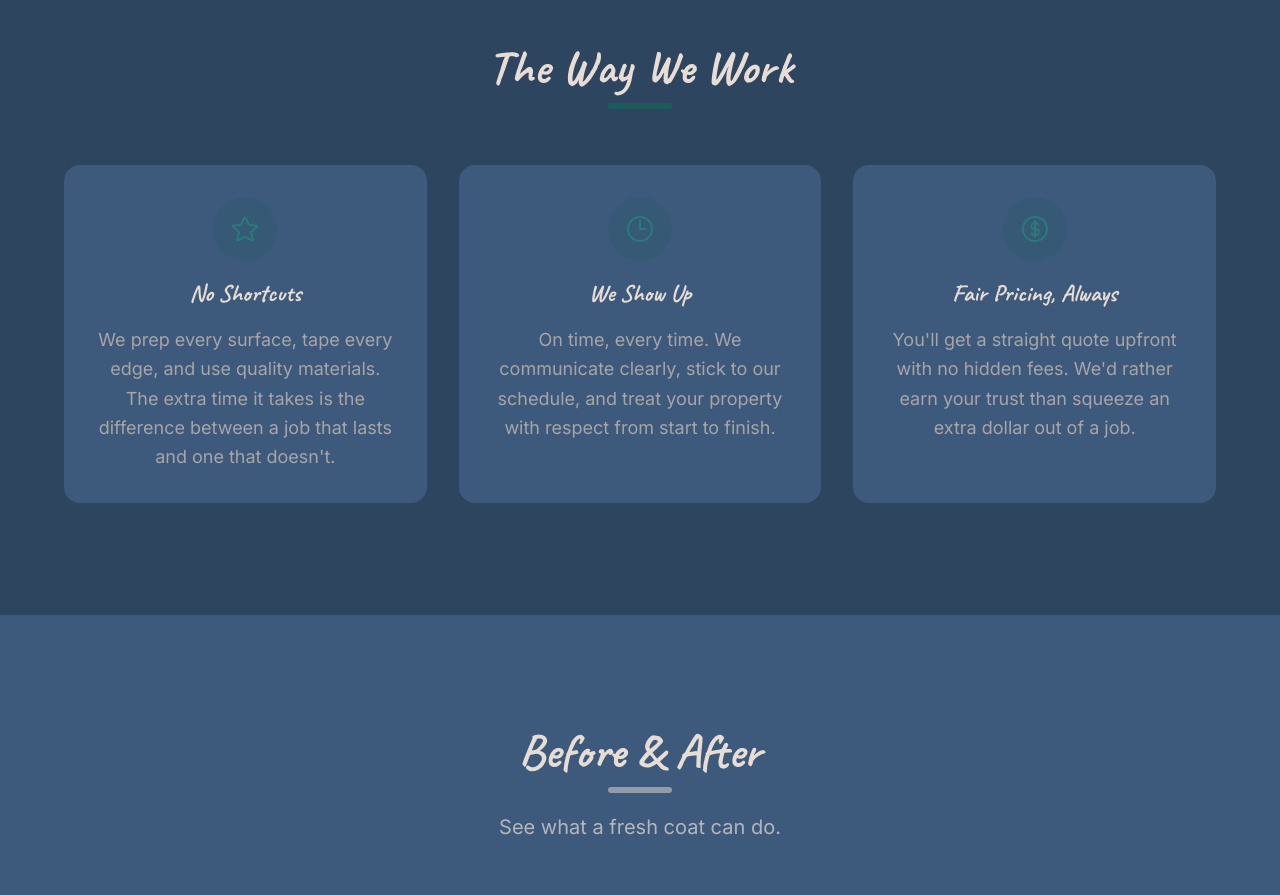
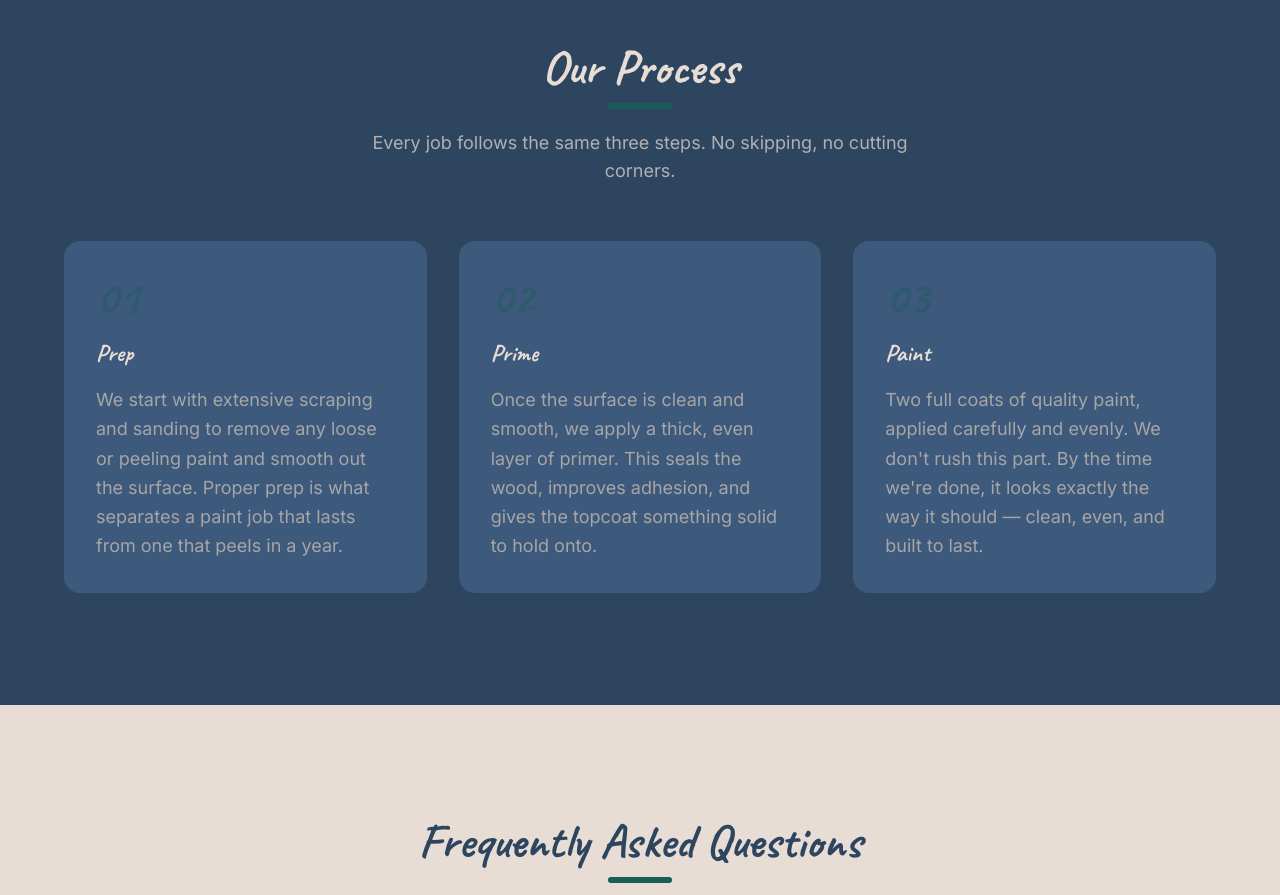
Before and after one commit to bossola2/still-painting-co, a Next.js app: page / in a window 1280 px wide. Shown: the part 1860-2755 px from the top of the page. Built offline with nearby package versions, Linux system fonts and the light colour scheme.

Commit message:
Add Text Us button and update to Sam's number

```diff
--- a/app/components/NavMenu.tsx
+++ b/app/components/NavMenu.tsx
@@ -6,9 +6,11 @@ export default function NavMenu() {
 
   const links = [
     { label: "Services", href: "#services" },
+    { label: "Our Process", href: "#process" },
     { label: "Before & After", href: "#gallery" },
     { label: "About Us", href: "#about" },
     { label: "Reviews", href: "#testimonials" },
+    { label: "FAQ", href: "#faq" },
     { label: "Get a Quote", href: "#quote" },
   ];
 
--- a/app/page.tsx
+++ b/app/page.tsx
@@ -1,8 +1,9 @@
 import QuoteForm from "./components/QuoteForm";
 import NavMenu from "./components/NavMenu";
 
-const PHONE = "(412) 877-5545";
-const PHONE_HREF = "tel:+14128775545";
+const PHONE = "(804) 928-7714";
+const PHONE_HREF = "tel:+18049287714";
+const SMS_HREF = "sms:+18049287714";
 const EMAIL = "stillpaintingco@gmail.com";
 const EMAIL_HREF = "mailto:stillpaintingco@gmail.com";
 
@@ -39,33 +40,48 @@ const services = [
   },
 ];
 
-const values = [
+const process = [
   {
-    title: "No Shortcuts",
-    desc: "We prep every surface, tape every edge, and use quality materials. The extra time it takes is the difference between a job that lasts and one that doesn't.",
-    icon: (
-      <svg className="w-8 h-8" fill="none" stroke="currentColor" strokeWidth="1.5" viewBox="0 0 24 24">
-        <path strokeLinecap="round" strokeLinejoin="round" d="M11.48 3.499a.562.562 0 011.04 0l2.125 5.111a.563.563 0 00.475.345l5.518.442c.499.04.701.663.321.988l-4.204 3.602a.563.563 0 00-.182.557l1.285 5.385a.562.562 0 01-.84.61l-4.725-2.885a.563.563 0 00-.586 0L6.982 20.54a.562.562 0 01-.84-.61l1.285-5.386a.562.562 0 00-.182-.557l-4.204-3.602a.563.563 0 01.321-.988l5.518-.442a.563.563 0 00.475-.345L11.48 3.5z" />
-      </svg>
-    ),
+    step: "01",
+    title: "Prep",
+    desc: "We start with extensive scraping and sanding to remove any loose or peeling paint and smooth out the surface. Proper prep is what separates a paint job that lasts from one that peels in a year.",
   },
   {
-    title: "We Show Up",
-    desc: "On time, every time. We communicate clearly, stick to our schedule, and treat your property with respect from start to finish.",
-    icon: (
-      <svg className="w-8 h-8" fill="none" stroke="currentColor" strokeWidth="1.5" viewBox="0 0 24 24">
-        <path strokeLinecap="round" strokeLinejoin="round" d="M12 6v6h4.5m4.5 0a9 9 0 11-18 0 9 9 0 0118 0z" />
-      </svg>
-    ),
+    step: "02",
+    title: "Prime",
+    desc: "Once the surface is clean and smooth, we apply a thick, even layer of primer. This seals the wood, improves adhesion, and gives the topcoat something solid to hold onto.",
   },
   {
-    title: "Fair Pricing, Always",
-    desc: "You'll get a straight quote upfront with no hidden fees. We'd rather earn your trust than squeeze an extra dollar out of a job.",
-    icon: (
-      <svg className="w-8 h-8" fill="none" stroke="currentColor" strokeWidth="1.5" viewBox="0 0 24 24">
-        <path strokeLinecap="round" strokeLinejoin="round" d="M12 6v12m-3-2.818l.879.659c1.171.879 3.07.879 4.242 0 1.172-.879 1.172-2.303 0-3.182C13.536 12.219 12.768 12 12 12c-.725 0-1.45-.22-2.003-.659-1.106-.879-1.106-2.303 0-3.182s2.9-.879 4.006 0l.415.33M21 12a9 9 0 11-18 0 9 9 0 0118 0z" />
-      </svg>
-    ),
+    step: "03",
+    title: "Paint",
+    desc: "Two full coats of quality paint, applied carefully and evenly. We don't rush this part. By the time we're done, it looks exactly the way it should — clean, even, and built to last.",
+  },
+];
+
+const faqs = [
+  {
+    q: "Do you offer free estimates?",
+    a: "Yes, always. We'll come take a look at the job and give you a straight quote with no obligation.",
+  },
+  {
+    q: "Are you licensed and insured?",
+    a: "Yes, we are fully licensed and insured. You can hire us with confidence.",
+  },
+  {
+    q: "What areas do you serve?",
+    a: "We serve Burlington and the greater surrounding area including Colchester, South Burlington, Shelburne, Winooski, Essex, Williston, and more. Not sure if we cover your town? Just give us a call.",
+  },
+  {
+    q: "How long does a typical job take?",
+    a: "It depends on the size of the project, but most exterior paint jobs take 2–4 days. We'll give you a realistic timeline upfront before we start.",
+  },
+  {
+    q: "What kind of paint do you use?",
+    a: "We use quality exterior and interior paints suited for Vermont's climate. We're happy to discuss brand and finish options with you during the estimate.",
+  },
+  {
+    q: "Do I need to do anything to prepare?",
+    a: "Not much — just make sure we have access to the areas we're working on. We handle all the prep, masking, and cleanup ourselves.",
   },
 ];
 
@@ -150,7 +166,10 @@ export default function Home() {
       <div className="bg-forest-dark text-stone/80 text-sm py-2 px-4 sm:px-8">
         <div className="max-w-6xl mx-auto flex flex-col sm:flex-row items-center justify-between gap-1">
           <p className="font-semibold">Burlington, VT &amp; Surrounding Areas · Licensed &amp; Insured</p>
-          <a href={PHONE_HREF} className="font-bold text-stone hover:text-cream transition-colors">{PHONE}</a>
+          <div className="flex items-center gap-3">
+            <a href={PHONE_HREF} className="font-bold text-stone hover:text-cream transition-colors">{PHONE}</a>
+            <a href={SMS_HREF} className="text-stone/70 hover:text-stone transition-colors text-xs font-semibold">(text us!)</a>
+          </div>
         </div>
       </div>
 
@@ -169,6 +188,12 @@ export default function Home() {
                 <path strokeLinecap="round" strokeLinejoin="round" d="M2.25 6.75c0 8.284 6.716 15 15 15h2.25a2.25 2.25 0 002.25-2.25v-1.372c0-.516-.351-.966-.852-1.091l-4.423-1.106c-.44-.11-.902.055-1.173.417l-.97 1.293c-.282.376-.769.542-1.21.38a12.035 12.035 0 01-7.143-7.143c-.162-.441.004-.928.38-1.21l1.293-.97c.363-.271.527-.734.417-1.173L6.963 3.102a1.125 1.125 0 00-1.091-.852H4.5A2.25 2.25 0 002.25 4.5v2.25z" />
               </svg>
               {PHONE}
+            </a>
+            <a href={SMS_HREF} className="hidden sm:inline-flex items-center gap-1.5 bg-stone/20 hover:bg-stone/30 text-stone font-bold text-sm px-3 py-1.5 rounded-full transition-colors">
+              <svg className="w-4 h-4" fill="none" stroke="currentColor" strokeWidth="2" viewBox="0 0 24 24">
+                <path strokeLinecap="round" strokeLinejoin="round" d="M8.625 12a.375.375 0 11-.75 0 .375.375 0 01.75 0zm0 0H8.25m4.125 0a.375.375 0 11-.75 0 .375.375 0 01.75 0zm0 0H12m4.125 0a.375.375 0 11-.75 0 .375.375 0 01.75 0zm0 0h-.375M21 12c0 4.556-4.03 8.25-9 8.25a9.764 9.764 0 01-2.555-.337A5.972 5.972 0 015.41 20.97a5.969 5.969 0 01-.474-.065 4.48 4.48 0 00.978-2.025c.09-.457-.133-.901-.467-1.226C3.93 16.178 3 14.189 3 12c0-4.556 4.03-8.25 9-8.25s9 3.694 9 8.25z" />
+              </svg>
+              Text Us
             </a>
             <NavMenu />
           </div>
@@ -289,23 +314,42 @@ export default function Home() {
         </div>
       </section>
 
-      {/* ── VALUES ── */}
-      <section className="py-20 sm:py-28 px-4 sm:px-8 bg-forest-dark text-cream">
+      {/* ── PROCESS ── */}
+      <section className="py-20 sm:py-28 px-4 sm:px-8 bg-forest-dark text-cream" id="process">
         <div className="max-w-6xl mx-auto">
           <div className="text-center mb-14">
             <h2 className="font-display text-4xl sm:text-5xl font-bold text-stone mb-3">
-              The Way We Work
+              Our Process
             </h2>
             <div className="w-16 h-1.5 bg-slate rounded-full mx-auto mb-5" />
+            <p className="text-lg text-stone/70 max-w-xl mx-auto">Every job follows the same three steps. No skipping, no cutting corners.</p>
           </div>
           <div className="grid grid-cols-1 sm:grid-cols-3 gap-8">
-            {values.map((v) => (
-              <div key={v.title} className="bg-forest rounded-2xl p-8 text-center flex flex-col items-center gap-4">
-                <div className="w-16 h-16 rounded-full bg-slate/20 text-slate-light flex items-center justify-center">
-                  {v.icon}
-                </div>
-                <h3 className="font-display text-2xl font-bold text-stone">{v.title}</h3>
-                <p className="text-cream/70 leading-relaxed">{v.desc}</p>
+            {process.map((p) => (
+              <div key={p.step} className="bg-forest rounded-2xl p-8 flex flex-col gap-4">
+                <span className="font-display text-5xl font-bold text-slate/40">{p.step}</span>
+                <h3 className="font-display text-2xl font-bold text-stone">{p.title}</h3>
+                <p className="text-cream/70 leading-relaxed">{p.desc}</p>
+              </div>
+            ))}
+          </div>
+        </div>
+      </section>
+
+      {/* ── FAQ ── */}
+      <section className="py-20 sm:py-28 px-4 sm:px-8 bg-stone" id="faq">
+        <div className="max-w-3xl mx-auto">
+          <div className="text-center mb-14">
+            <h2 className="font-display text-4xl sm:text-5xl font-bold text-forest-dark mb-3">
+              Frequently Asked Questions
+            </h2>
+            <div className="w-16 h-1.5 bg-slate rounded-full mx-auto" />
+          </div>
+          <div className="space-y-4">
+            {faqs.map((faq) => (
+              <div key={faq.q} className="bg-white rounded-2xl p-6 shadow-sm border-l-4 border-slate">
+                <p className="font-bold text-forest-dark text-lg mb-2">{faq.q}</p>
+                <p className="text-charcoal/70 leading-relaxed">{faq.a}</p>
               </div>
             ))}
           </div>
```
